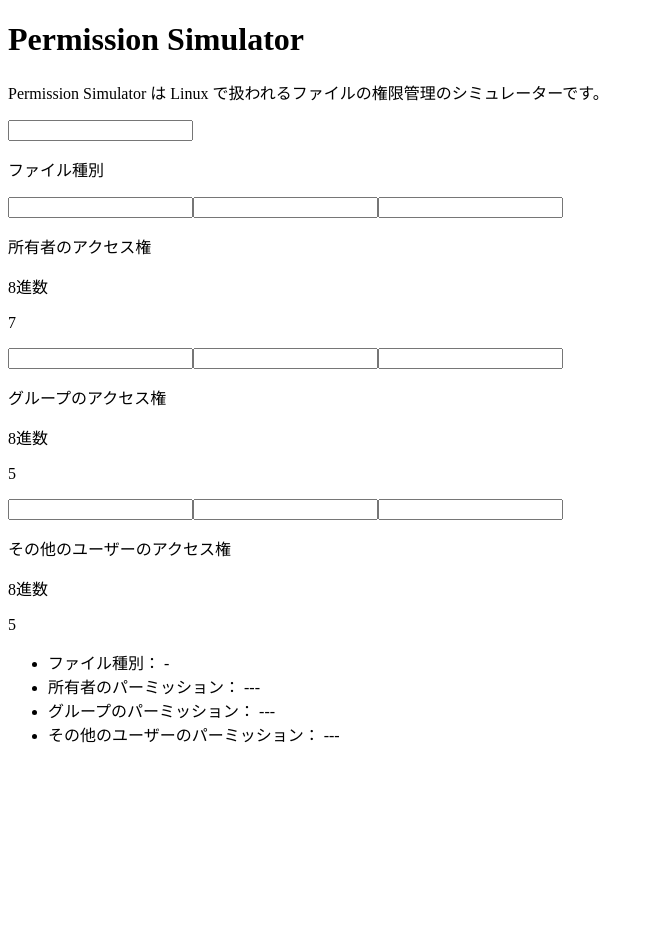
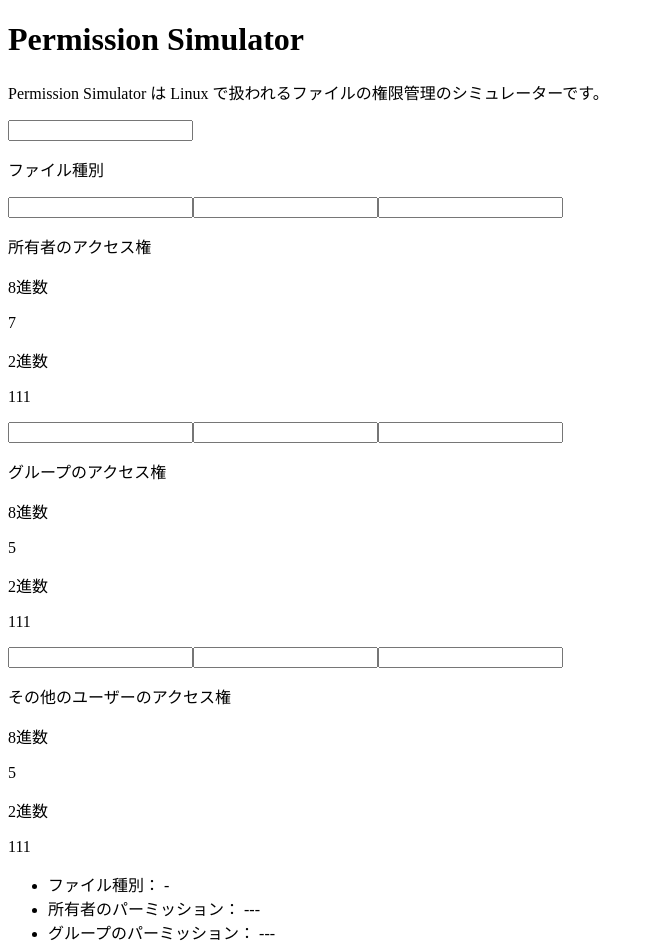
Before and after one commit to shimotsu4431/permission, a Next.js app: page / in a window 1280 px wide. Shown: the top 947 px of the page, without its empty margins (0-654 px from the left). Before the commit the page ends 800 px from the top, so only its background shows below. Built offline with nearby package versions, Linux system fonts and the light colour scheme.

Commit message:
add permission number

```diff
--- a/pages/index.jsx
+++ b/pages/index.jsx
@@ -79,9 +79,13 @@ export default function Home() {
             <InputBox index={2} type="write" />
             <InputBox index={3} type="execute" />
             <p className="mt-2 text-center text-sm">所有者のアクセス権</p>
-            <div className="mt-4">
+            <div className="mt-8">
               <p className="text-center text-sm font-bold">8進数</p>
               <p className="mt-2 text-center text-4xl font-bold">7</p>
+            </div>
+            <div className="mt-4">
+              <p className="text-center text-sm font-bold">2進数</p>
+              <p className="mt-2 text-center text-4xl font-bold">111</p>
             </div>
           </div>
           <div className="ml-4 min-w-[216px]">
@@ -89,9 +93,13 @@ export default function Home() {
             <InputBox index={5} type="write" />
             <InputBox index={6} type="execute" />
             <p className="mt-2 text-center text-sm">グループのアクセス権</p>
-            <div className="mt-4">
+            <div className="mt-8">
               <p className="text-center text-sm font-bold">8進数</p>
               <p className="mt-2 text-center text-4xl font-bold">5</p>
+            </div>
+            <div className="mt-4">
+              <p className="text-center text-sm font-bold">2進数</p>
+              <p className="mt-2 text-center text-4xl font-bold">111</p>
             </div>
           </div>
           <div className="ml-4 min-w-[216px]">
@@ -101,9 +109,13 @@ export default function Home() {
             <p className="mt-2 text-center text-sm">
               その他のユーザーのアクセス権
             </p>
-            <div className="mt-4">
+            <div className="mt-8">
               <p className="text-center text-sm font-bold">8進数</p>
               <p className="mt-2 text-center text-4xl font-bold">5</p>
+            </div>
+            <div className="mt-4">
+              <p className="text-center text-sm font-bold">2進数</p>
+              <p className="mt-2 text-center text-4xl font-bold">111</p>
             </div>
           </div>
         </div>
```
